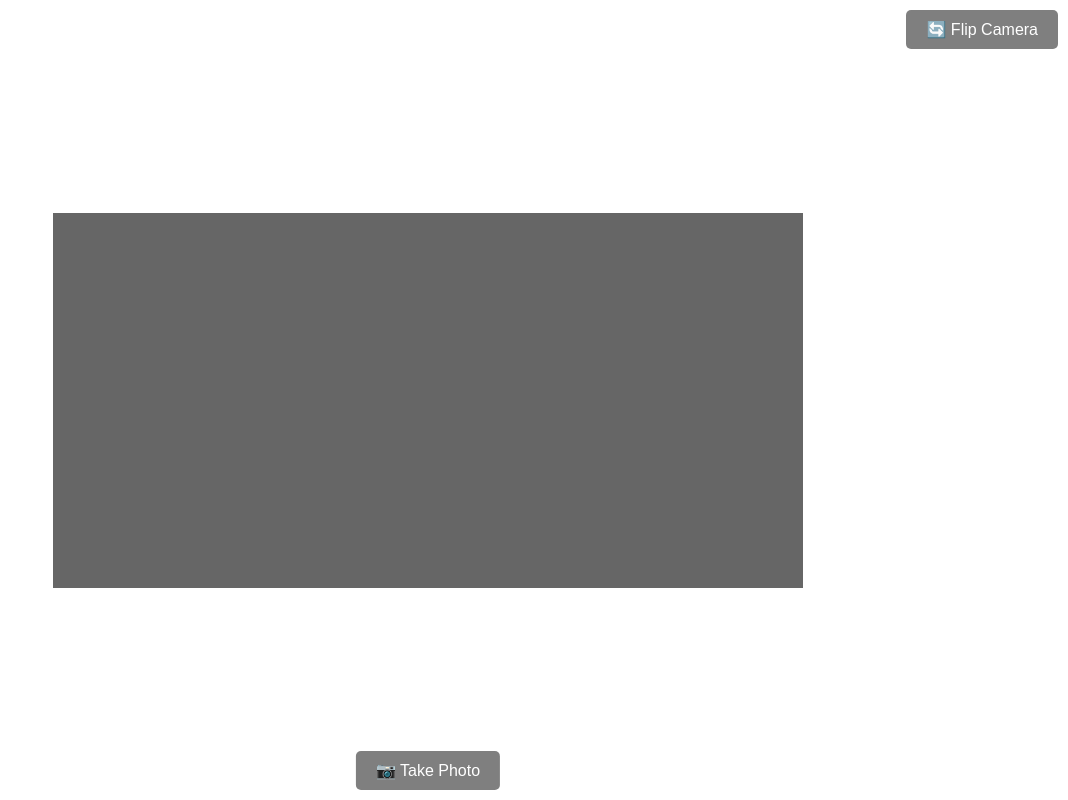
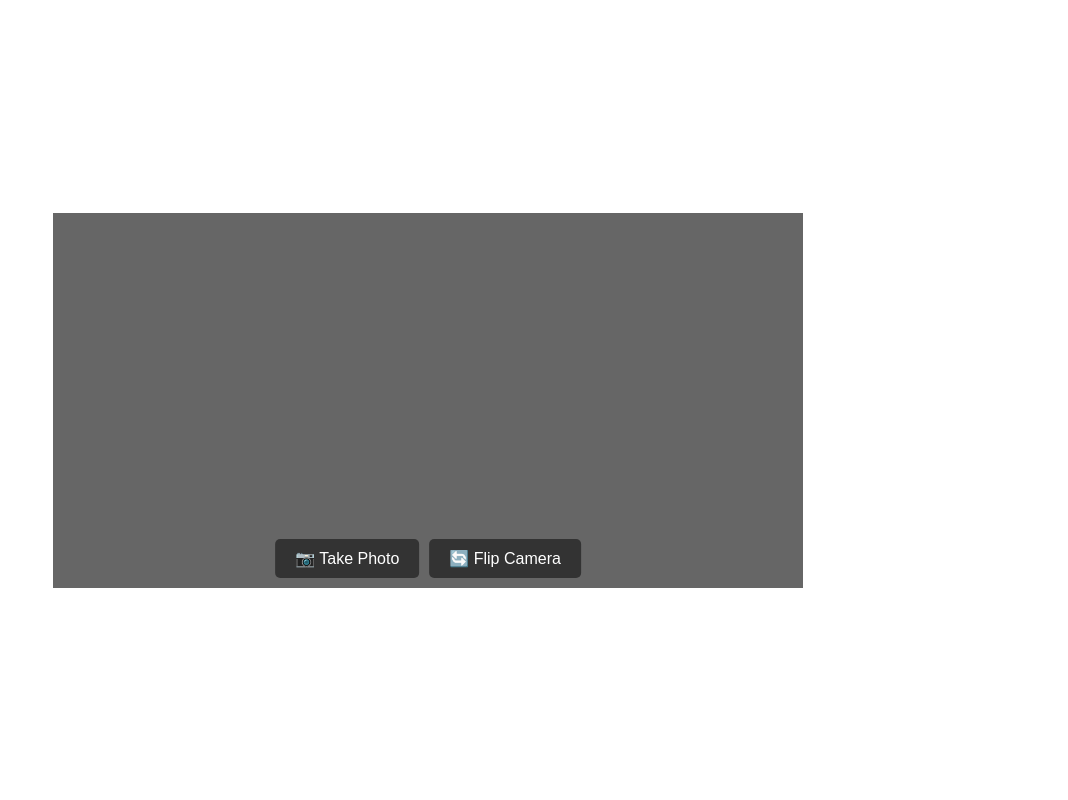
Before and after one commit to chinchunc9858/recyling, a React (Create React App) app: page / in a window 1280 px wide. Shown: the whole page, without its empty margins (212-1280 px from the left). Built offline with nearby package versions, Linux system fonts and the light colour scheme; no server answers.

Commit message:
buttons positions changed

```diff
--- a/src/App.css
+++ b/src/App.css
@@ -1,23 +1,35 @@
-
 #container {
   display: flex;
   justify-content: center;
   align-items: center;
-  height: 100vh;
-  position: relative; /* Ensures buttons are positioned relative to this container */
+  height: 100vh; /* Full viewport height */
+}
+
+#videoWrapper {
+  position: relative; /* This allows absolute positioning for buttons */
+  max-width: 750px; /* Max width for video */
+  width: 100%; /* Responsive */
+  background-color: #666; /* Background color for the video frame */
 }
 
 #videoElement {
-  width: 100%;
-  max-width: 750px;
-  height: auto;
-  background-color: #666;
-  display: block;
+  width: 100%; /* Full width of the wrapper */
+  height: auto; /* Maintain aspect ratio */
+  display: block; /* Ensures video fills the wrapper */
+}
+
+#buttonsContainer {
+  position: absolute; /* Positioning buttons over the video */
+  bottom: 10px; /* 10px from the bottom of the video wrapper */
+  left: 50%; /* Centering horizontally */
+  transform: translateX(-50%); /* Adjust for center alignment */
+  display: flex; /* Flexbox for button alignment */
+  gap: 10px; /* Space between buttons */
+  z-index: 1; /* Ensure buttons are on top of the video */
 }
 
 button {
-  position: absolute; /* Positions buttons over the video */
-  background-color: rgba(0, 0, 0, 0.5);
+  background-color: rgba(0, 0, 0, 0.5); /* Semi-transparent background */
   color: white;
   border: none;
   padding: 10px 20px;
@@ -25,16 +37,3 @@ button {
   border-radius: 5px;
   font-size: 16px;
 }
-
-/* Ensures the button is inside the bottom of the video frame */
-#TakePhotoButton {
-  bottom: 10px; /* Sticks to the bottom */
-  left: 50%;
-  transform: translateX(-50%);
-}
-
-/* Positions the Flip Camera button at the top-right corner of the video */
-#FlipCameraButton {
-  top: 10px;
-  right: 10px;
-}
--- a/src/components/Camera.js
+++ b/src/components/Camera.js
@@ -39,13 +39,21 @@ function Camera() {
       {/* Video element to display the camera feed */}
 
       <div id = "container">
-        <video ref={videoRef} id="videoElement" width="1980" height="1080" autoPlay></video>
+
+        <div id = "videoWrapper">
+
+            <video ref={videoRef} id="videoElement" width="1980" height="1080" autoPlay></video>
+
+            <div id = "buttonsContainer">
+                <button id = "TakePhotoButton" onClick={takeSnapshot}>📷 Take Photo</button>
+                <button id = "FlipCameraButton">🔄 Flip Camera</button>
+            </div>
+
+        </div>
+
       </div>
 
-
       {/* Button to take a snapshot */}
-      <button id = "TakePhotoButton" onClick={takeSnapshot}>📷 Take Photo</button>
-      <button id = "FlipCameraButton">🔄 Flip Camera</button>
 
       {/* Hidden canvas element to capture the snapshot */}
       <canvas ref={canvasRef} style={{ display: 'none' }}></canvas>
```
